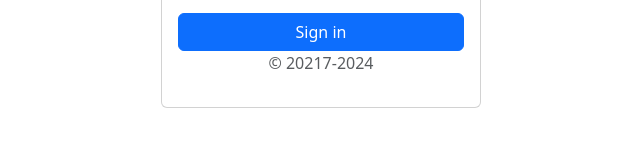
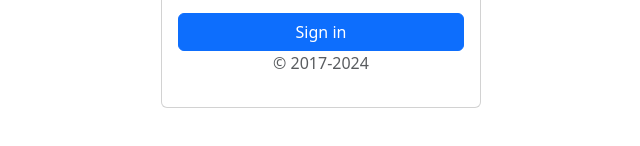
Before and after one commit to MulukenHa/Assignment_17, a plain HTML site: page index.html in a window 1280 px wide. Shown: the part 460-606 px from the top of the page, 319-959 px from the left. Drawn offline with nearby package versions, Linux system fonts and the light colour scheme.

Commit message:
Update index.html

```diff
--- a/index.html
+++ b/index.html
@@ -27,7 +27,7 @@
                 </div>
                 <div class="mt-3">
                     <button class="btn btn-primary w-100">Sign in</button>
-                    <p class="text-body-secondary">&copy 20217-2024</p>
+                    <p class="text-body-secondary">&copy 2017-2024</p>
                 </div>
 
         </div>
```
